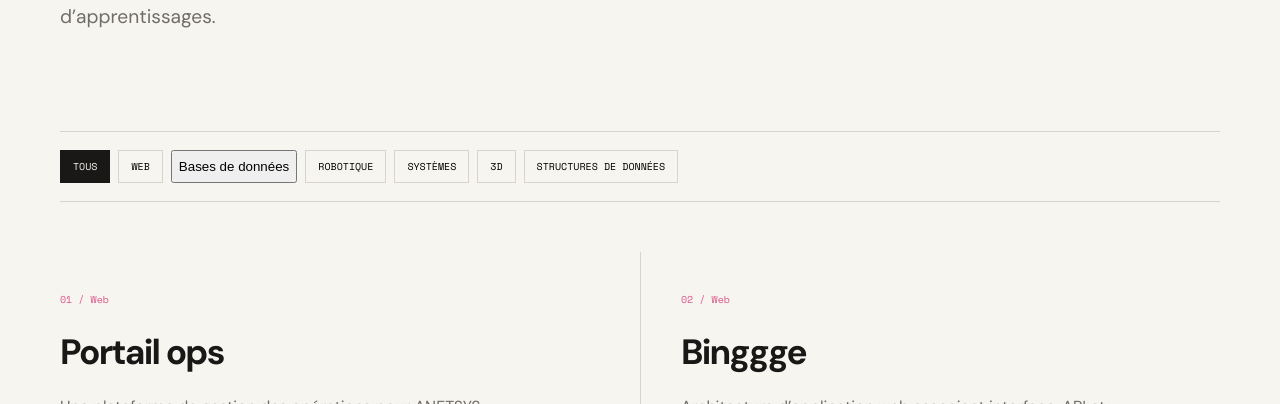
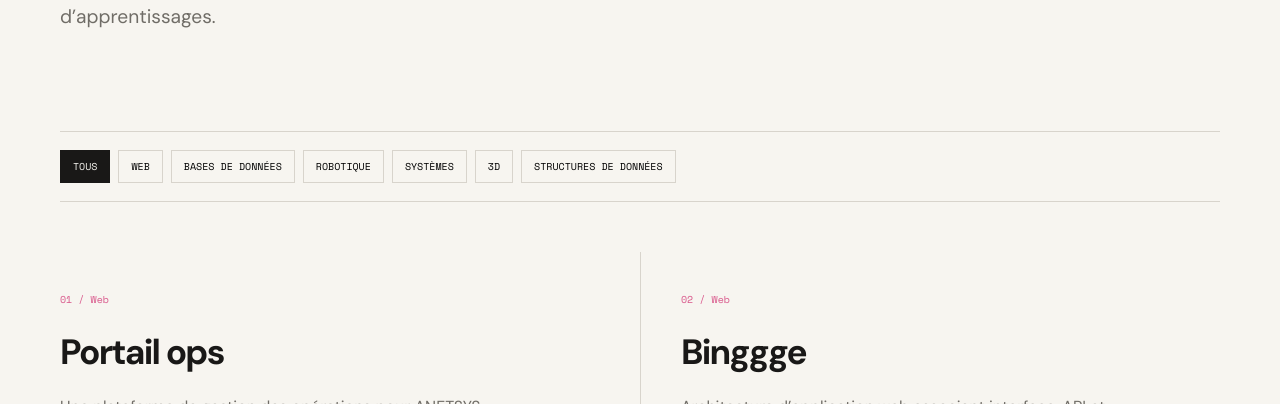
Before and after one commit to Wendy-Patricia/Wendy-Mechisso-Portfolio, a plain HTML site: page projects.html in a window 1280 px wide. Shown: the part 396-800 px from the top of the page. Drawn offline with nearby package versions, Linux system fonts and the light colour scheme.

Commit message:
style: format filter buttons for improved readability in project archive

```diff
--- a/projects.html
+++ b/projects.html
@@ -32,12 +32,15 @@
             <p>Une collection de réalisations, d’expérimentations et d’apprentissages.</p>
         </section>
         <section class="container project-archive">
-            <div class="filters" role="group" aria-label="Filtres des projets"><button class="filter active"
-                    data-filter="all">Tous</button><button class="filter" data-filter="web">Web</button><button
-                    data-filter="databases">Bases de données</button><button class="filter"
-                    data-filter="robotics">Robotique</button><button class="filter"
-                    data-filter="systems">Systèmes</button><button class="filter" data-filter="3d">3D</button><button
-                    class="filter" data-filter="data-structures">Structures de données</button></div>
+            <div class="filters" role="group" aria-label="Filtres des projets">
+                <button class="filter active" data-filter="all">Tous</button>
+                <button class="filter" data-filter="web">Web</button>
+                <button class="filter" data-filter="databases">Bases de données</button>
+                <button class="filter" data-filter="robotics">Robotique</button>
+                <button class="filter" data-filter="systems">Systèmes</button>
+                <button class="filter" data-filter="3d">3D</button>
+                <button class="filter" data-filter="data-structures">Structures de données</button>
+            </div>
             <div class="archive-grid">
                 <a class="archive-item" data-category="web" href="projects/Portailops.html"><span>01 / Web</span>
                     <h2>Portail ops</h2>
@@ -79,8 +82,6 @@
                     <p>Un site vitrine développé pour l’Atelier Agulha D’Ouro, spécialisé dans la haute couture, les
                         robes de mariée et les vêtements sur mesure.</p><b>Découvrir →</b>
                 </a>
-
-
 
                 <a class="archive-item" data-category="web" href="projects/billeterie.html"><span>08 / Web</span>
                     <h2>Billeterie</h2>
```
